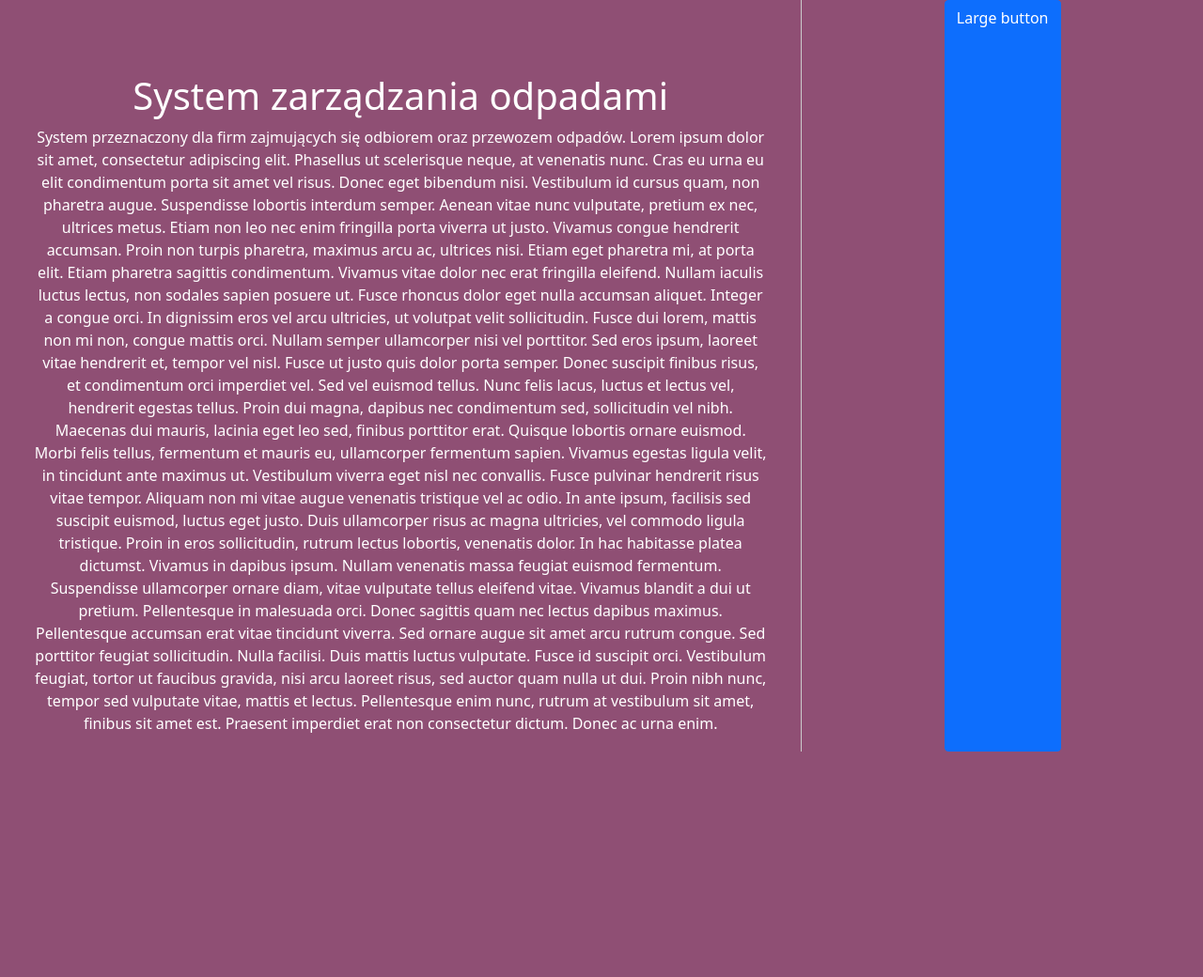
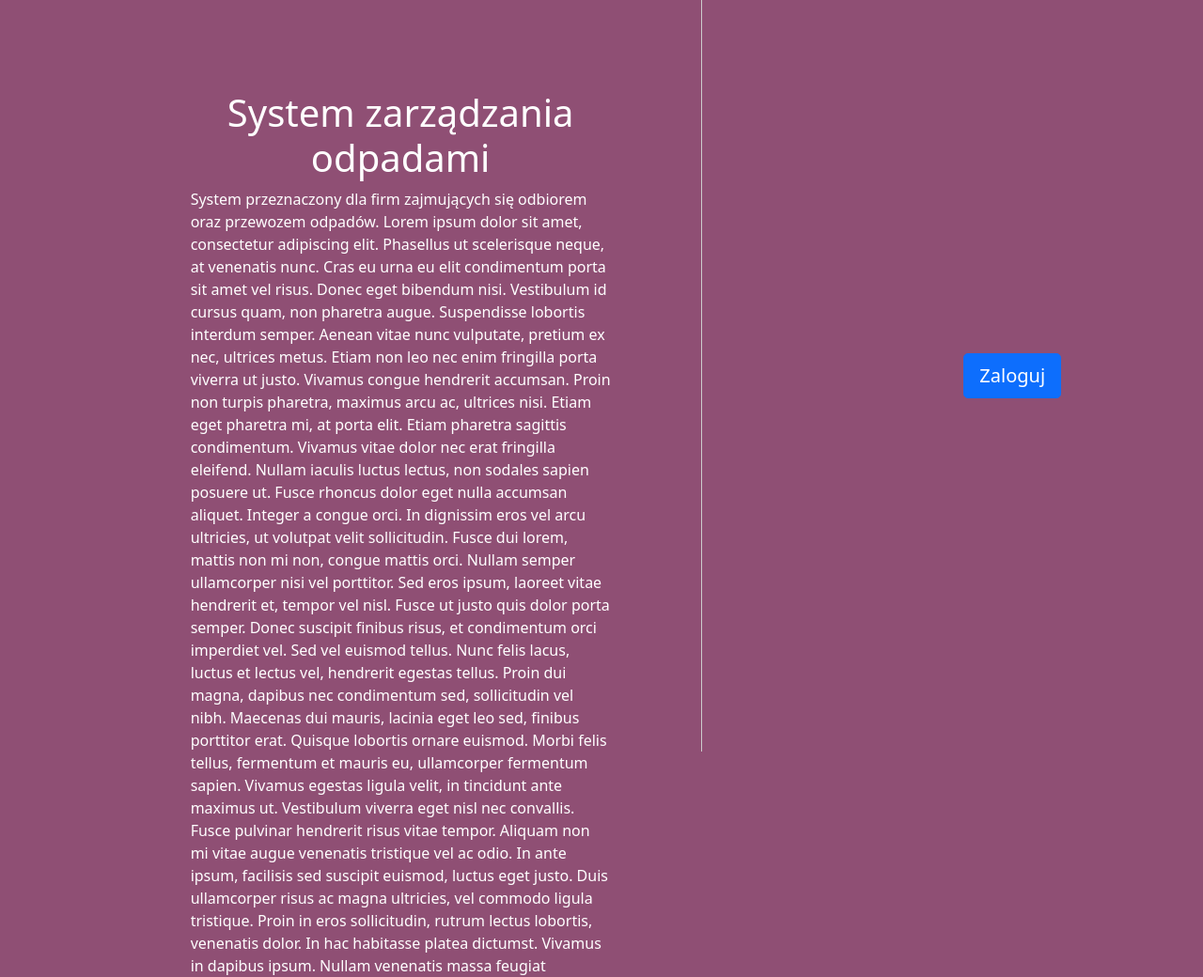
Before and after one commit to crumped/psi, a Django app: page / in a window 1280 px wide. Shown: the top 1040 px of the page at 94% size. Before the commit the page ends 800 px from the top, so only its background shows below. Run offline with Django 3.2, Linux system fonts and the light colour scheme; parts of the project's set-up code (start-up, migrations or seed data) failed here and were passed over.

Commit message:
index button and text positioning

```diff
--- a/garbage_management/frontend/templates/index.html
+++ b/garbage_management/frontend/templates/index.html
@@ -7,12 +7,14 @@
   <script src="https://cdn.jsdelivr.net/npm/bootstrap@5.0.0-beta1/dist/js/bootstrap.bundle.min.js" integrity="sha384-ygbV9kiqUc6oa4msXn9868pTtWMgiQaeYH7/t7LECLbyPA2x65Kgf80OJFdroafW" crossorigin="anonymous"></script>
 </head>
 <body style="background-color: #8f4f74; width: 100%; height: 100%;">
-<div class="container-fluid" style="height: 100%">
-    <div class="row" style="height: 100%">
-        <div class="d-grid col-8" style="border-right: 1px solid #ccc;">
-            <div class="container text-center" style="color: white">
-                <h1 style="margin-top: 10%;">System zarządzania odpadami</h1>
-                <div>System przeznaczony dla firm zajmujących się odbiorem oraz przewozem odpadów.
+<div class="container-fluid" style="height:100%;">
+    <div class="row align-items-center justify-content-end h-100">
+        <div class="col-1 mx-auto">
+            <!-- empty div for positioning -->
+        </div>
+        <div class="col-6" style="border-right: 1px solid #ccc; height:100%; color: white; padding: 6em;">
+            <center><h1>System zarządzania odpadami</h1></center>
+                System przeznaczony dla firm zajmujących się odbiorem oraz przewozem odpadów.
                 Lorem ipsum dolor sit amet, consectetur adipiscing elit. Phasellus ut scelerisque neque, at venenatis nunc. Cras eu urna eu elit condimentum porta sit amet vel risus. Donec eget bibendum nisi. Vestibulum id cursus quam, non pharetra augue. Suspendisse lobortis interdum semper. Aenean vitae nunc vulputate, pretium ex nec, ultrices metus. Etiam non leo nec enim fringilla porta viverra ut justo. Vivamus congue hendrerit accumsan. Proin non turpis pharetra, maximus arcu ac, ultrices nisi. Etiam eget pharetra mi, at porta elit. Etiam pharetra sagittis condimentum. Vivamus vitae dolor nec erat fringilla eleifend. Nullam iaculis luctus lectus, non sodales sapien posuere ut. Fusce rhoncus dolor eget nulla accumsan aliquet.
 
     Integer a congue orci. In dignissim eros vel arcu ultricies, ut volutpat velit sollicitudin. Fusce dui lorem, mattis non mi non, congue mattis orci. Nullam semper ullamcorper nisi vel porttitor. Sed eros ipsum, laoreet vitae hendrerit et, tempor vel nisl. Fusce ut justo quis dolor porta semper. Donec suscipit finibus risus, et condimentum orci imperdiet vel. Sed vel euismod tellus. Nunc felis lacus, luctus et lectus vel, hendrerit egestas tellus. Proin dui magna, dapibus nec condimentum sed, sollicitudin vel nibh. Maecenas dui mauris, lacinia eget leo sed, finibus porttitor erat.
@@ -22,13 +24,12 @@
     Proin in eros sollicitudin, rutrum lectus lobortis, venenatis dolor. In hac habitasse platea dictumst. Vivamus in dapibus ipsum. Nullam venenatis massa feugiat euismod fermentum. Suspendisse ullamcorper ornare diam, vitae vulputate tellus eleifend vitae. Vivamus blandit a dui ut pretium. Pellentesque in malesuada orci. Donec sagittis quam nec lectus dapibus maximus.
 
     Pellentesque accumsan erat vitae tincidunt viverra. Sed ornare augue sit amet arcu rutrum congue. Sed porttitor feugiat sollicitudin. Nulla facilisi. Duis mattis luctus vulputate. Fusce id suscipit orci. Vestibulum feugiat, tortor ut faucibus gravida, nisi arcu laoreet risus, sed auctor quam nulla ut dui. Proin nibh nunc, tempor sed vulputate vitae, mattis et lectus. Pellentesque enim nunc, rutrum at vestibulum sit amet, finibus sit amet est. Praesent imperdiet erat non consectetur dictum. Donec ac urna enim.
-                </div>
-            </div>
         </div>
-        <div class="d-grid col-4">
-            <div class="mx-auto ml-md-auto d-flex justify-content-center">
-                <a href="/login" type="button" class="btn btn-primary">Large button</a>
-            </div>
+        <div class="col mx-auto">
+            <!-- empty div for positioning -->
+        </div>
+        <div class="col">
+            <a href="/login" type="button" class="btn btn-lg btn-primary">Zaloguj</a>
         </div>
     </div>
 </div>
```
